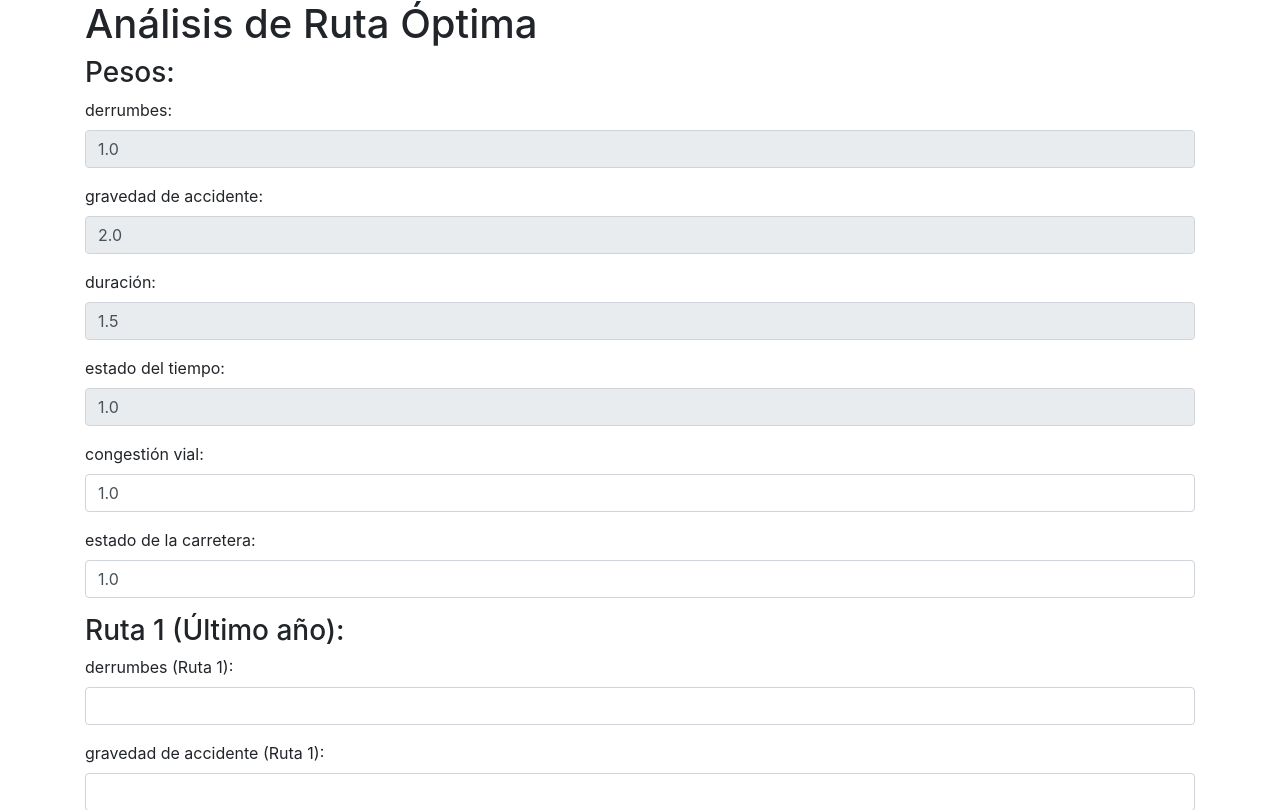
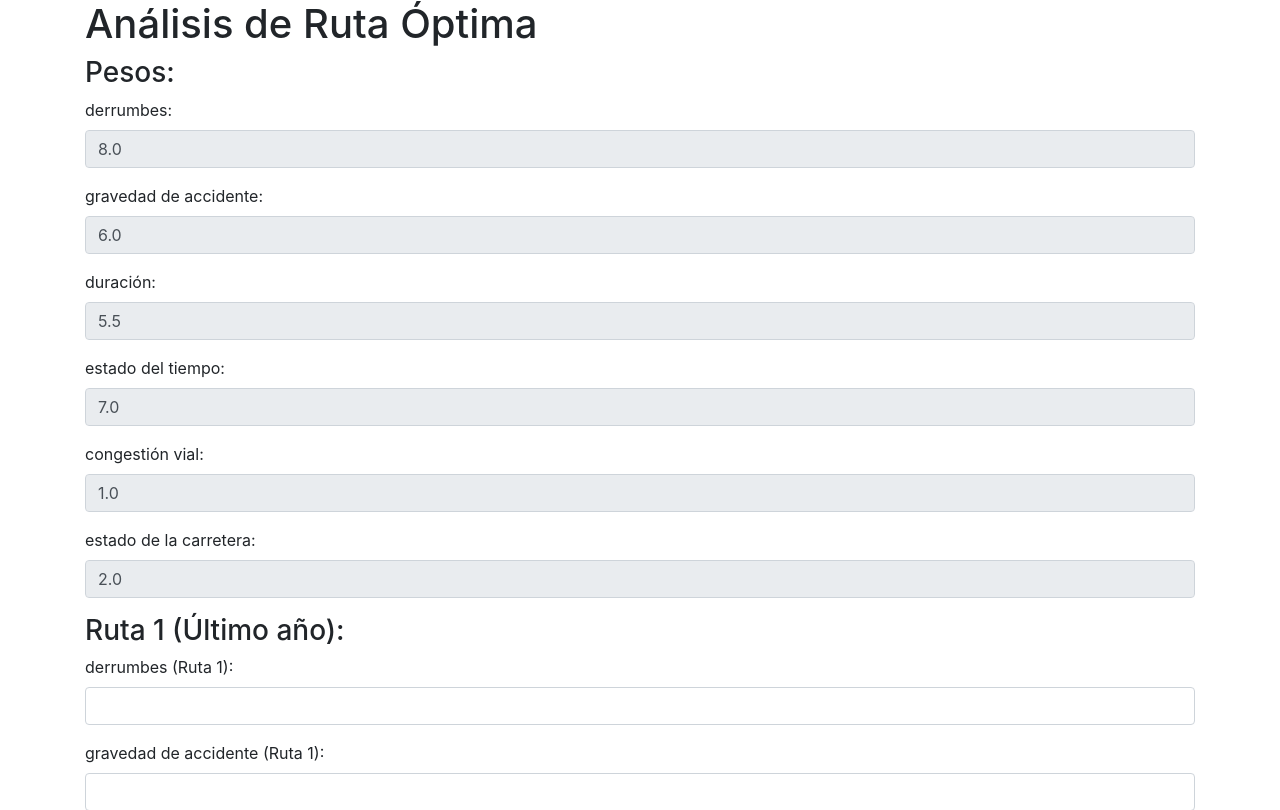
Before and after one commit to alearal12/ProyectoMetodosCuantitativos, a Flask app: page / in a window 1280 px wide. Shown: the top 810 px of the page. Run offline with Flask 3, Linux system fonts and the light colour scheme; some libraries are stand-ins or nearby versions.

Commit message:
se hicieron algunos cambios

```diff
--- a/app.py
+++ b/app.py
@@ -6,31 +6,33 @@ import json
 app = Flask(__name__)
 
 pesos_predefinidos = {
-    'derrumbes': 1.0,
-    'gravedad de accidente': 2.0,
-    'duración': 1.5,
-    'estado del tiempo': 1.0,
+    'derrumbes': 8.0,
+    'gravedad de accidente': 6.0,
+    'duración': 5.5,
+    'estado del tiempo': 7.0,
     'congestión vial': 1.0,
-    'estado de la carretera': 1.0
+    'estado de la carretera': 2.0
 }
 
 rutas_predefinidas = {
-    2020: np.array([[1.0, 2.0, 3.0, 4.0, 2.5, 3.0],
-                    [3.0, 1.5, 2.5, 1.0, 4.0, 2.0],
-                    [2.5, 3.0, 1.0, 2.0, 1.5, 2.5],
-                    [1.5, 2.0, 1.5, 3.0, 2.0, 4.0]]),
-    2021: np.array([[2.0, 1.5, 3.0, 2.5, 1.0, 4.0],
-                    [3.0, 2.0, 1.0, 2.5, 3.0, 1.5],
-                    [1.0, 3.0, 2.5, 1.5, 2.5, 3.0],
-                    [2.5, 4.0, 1.5, 2.0, 1.0, 2.0]]),
-    2022: np.array([[1.5, 2.5, 3.0, 1.0, 2.0, 4.0],
-                    [3.0, 1.0, 2.0, 2.5, 1.5, 3.0],
-                    [2.0, 3.0, 1.5, 2.5, 1.0, 2.5],
-                    [1.5, 2.0, 3.0, 1.0, 4.0, 2.5]])
+    2018: np.array([[32, 1792, 3.0, 7032, 3, 2],
+                    [24, 812, 2.5, 7032, 2, 2],
+                    [28, 179, 1.0, 7032, 1, 1],
+                    [12, 472, 1.5, 7032, 1, 1]]),
+
+    2019: np.array([[29, 1733, 3.0, 5705, 3, 2],
+                    [20, 582, 1.0, 5705, 2, 2],
+                    [22, 170, 2.5, 5705, 1, 1],
+                    [25, 329, 1.5, 5705, 1, 1]]),
+
+    2020: np.array([[36, 1261, 3.0, 4646, 3, 2],
+                    [30, 403, 2.0, 4646, 2, 2],
+                    [24, 120, 1.5, 4646, 1, 1],
+                    [15, 254, 3.0, 4646, 1, 1]])
 }
 
 def get_chart_data():
-    labels = ['2020', '2021', '2022']
+    labels = ['2018', '2019', '2020']
     global_data = [10, 20, 30]
     ultimo_data = [5, 15, 25]
 
@@ -121,8 +123,15 @@ def results():
     # Calcular la ruta óptima global
     ruta_optima_global, peso_optimo_global, total_pesos_rutas = calcular_ruta_optima_global(rutas_predefinidas)
 
+
     # Obtener la ruta óptima del último año
-    ruta_optima_ultimo, peso_optimo_ultimo, _ = calcular_ruta_optima_global({2023: matriz})
+    pesos_ultimo = np.array(list(pesos.values()))
+    cost_matrix = matriz.copy()
+    for i in range(cost_matrix.shape[0]):
+        cost_matrix[i] *= pesos_ultimo
+    row_indices, col_indices = linear_sum_assignment(cost_matrix)
+    ruta_optima_ultimo = col_indices[0] + 1
+    peso_optimo_ultimo = cost_matrix[row_indices, col_indices].sum()
 
     return render_template('results.html', rutas_optimas=rutas_optimas,
                            ruta_optima_global=ruta_optima_global, peso_optimo_global=peso_optimo_global,
--- a/templates/index.html
+++ b/templates/index.html
@@ -13,7 +13,7 @@
         <div class="form-group">
             <label for="{{ entrada }}">{{ entrada }}:</label>
             <input type="number" step="0.1" class="form-control" id="{{ entrada }}" name="{{ entrada }}"
-                   value="{{ peso_predefinido }}" {% if loop.index < 5 %}readonly{% endif %}>
+                   value="{{ peso_predefinido }}" {% if loop.index < 7 %}readonly{% endif %}>
         </div>
         {% endfor %}
 
--- a/templates/results.html
+++ b/templates/results.html
@@ -31,7 +31,7 @@
                 <tr>
                     <td>{{ year }}</td>
                     <td>{{ ruta_optima }}</td>
-                    <td>{{ total_pesos[year-2020] }}</td>
+                    <td>{{ total_pesos[year-2018] }}</td>
                 </tr>
                 {% endfor %}
                 <tr>
@@ -41,7 +41,7 @@
                 </tr>
                 <tr>
                     <td><strong>Ruta Óptima Último Año</strong></td>
-                    <td><strong>{{ rutas_optimas[2022] }}</strong></td>
+                    <td><strong>{{ rutas_optimas[2020] }}</strong></td>
                     <td><strong>{{ peso_optimo_ultimo }}</strong></td>
                 </tr>
             </tbody>
```
Also changed, not shown: templates/charts.html (+52 -19 lines).
